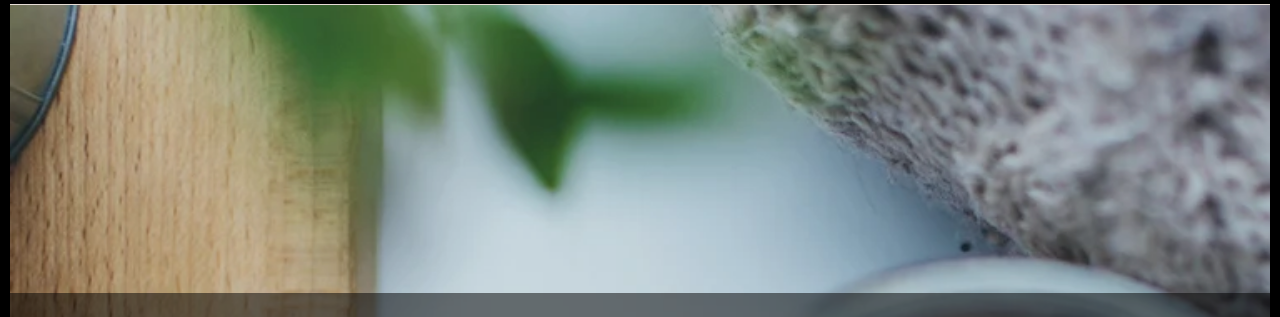
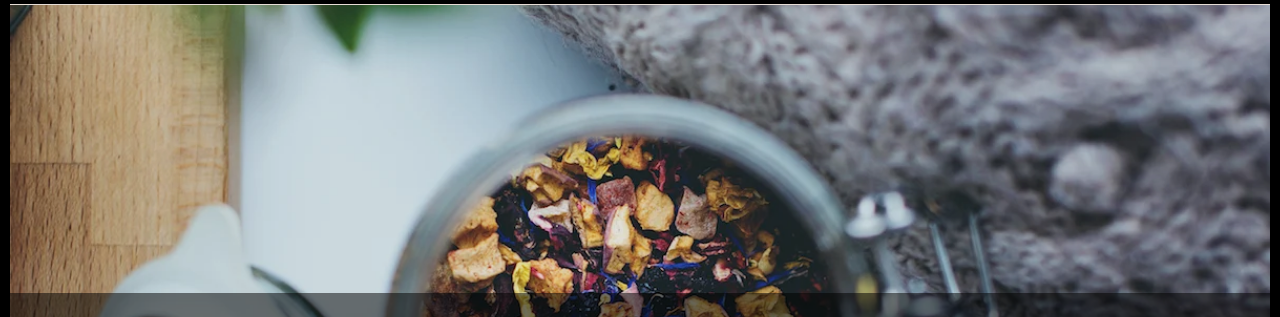
Before and after one commit to kamila-wilczynska/Tea-Cosy, a plain HTML site: page index.html in a window 1280 px wide. Shown: the part 120-437 px from the top of the page. Drawn offline with Linux system fonts and the light colour scheme.

Commit message:
background image fixed

```diff
--- a/style.css
+++ b/style.css
@@ -49,10 +49,13 @@ nav ul li a {
 /* hero with main picture*/
 
 .hero {
-  background-image: url("./images/img-mission-background.jpg");
+background-image: url('/images/img-mission-background.jpg');
   background-repeat: no-repeat;
-  background-size: 2000px;
+  background-position: center;
+  background-size: cover;
   height: 700px;
+  width: 100%;
+
   display: flex;
   justify-content: center;
   align-items: center;
@@ -83,6 +86,7 @@ main {
   width: 300px;
   height: 200px;
   margin-bottom: 10px;
+
 }
 
 .box-for-carts {
```
